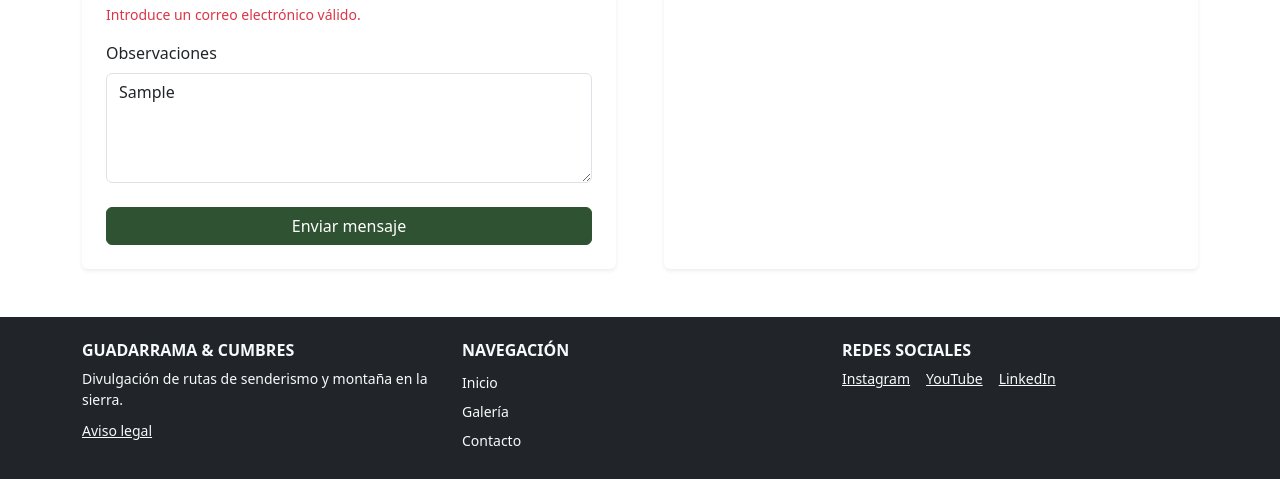
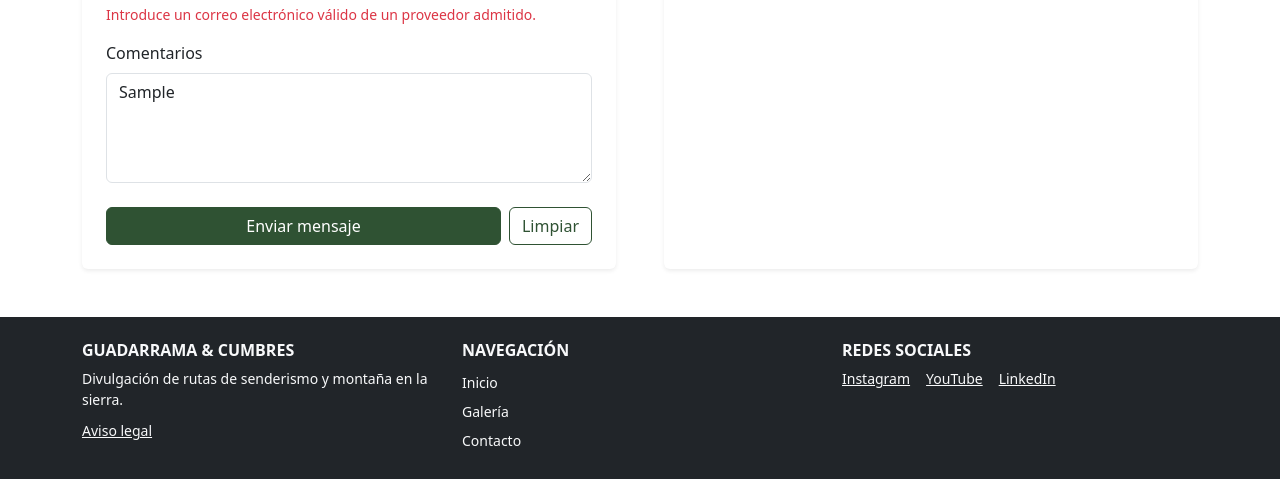
Before and after one commit to aarcesim-git/GuadarramaYCumbres, a plain HTML site: page views/contacto.html in a window 1280 px wide. Both pictures are taken after typing "Sample", "Sample", "5551234", "name@example.com", "Sample" into the empty fields and a click on the button "Enviar mensaje". Shown: the part 751-1230 px from the top of the page. Drawn offline with nearby package versions, Linux system fonts and the light colour scheme.

Commit message:
Update contacto.html

```diff
--- a/views/contacto.html
+++ b/views/contacto.html
@@ -59,13 +59,13 @@
               <div class="mb-3">
                 <label for="nombre" class="form-label">Nombre <span class="text-danger">*</span></label>
                 <input type="text" class="form-control" id="nombre" name="nombre" required placeholder="Tu nombre">
-                <div class="invalid-feedback">Introduce tu nombre (mínimo 2 letras, sin números).</div>
+                <div class="invalid-feedback">Introduce tu nombre (entre 3 y 40 letras y espacios).</div>
               </div>
 
               <div class="mb-3">
                 <label for="apellidos" class="form-label">Apellidos <span class="text-danger">*</span></label>
                 <input type="text" class="form-control" id="apellidos" name="apellidos" required placeholder="Tus apellidos">
-                <div class="invalid-feedback">Introduce tus apellidos (mínimo 2 letras, sin números).</div>
+                <div class="invalid-feedback">Introduce tus apellidos (entre 4 y 60 letras y espacios).</div>
               </div>
 
               <div class="mb-3">
@@ -77,15 +77,18 @@
               <div class="mb-3">
                 <label for="email" class="form-label">Correo electrónico <span class="text-danger">*</span></label>
                 <input type="email" class="form-control" id="email" name="email" required placeholder="nombre@correo.com">
-                <div class="invalid-feedback">Introduce un correo electrónico válido.</div>
+                <div class="invalid-feedback">Introduce un correo electrónico válido de un proveedor admitido.</div>
               </div>
 
               <div class="mb-4">
-                <label for="observaciones" class="form-label">Observaciones</label>
-                <textarea class="form-control" id="observaciones" name="observaciones" rows="4" placeholder="Indica la ruta, fecha prevista o cualquier duda..."></textarea>
+                <label for="observaciones" class="form-label">Comentarios</label>
+                <textarea class="form-control" id="observaciones" name="observaciones" rows="4" placeholder="Indica la ruta, fecha prevista o cualquier comentario..."></textarea>
               </div>
 
-              <button type="submit" class="btn btn-cumbres w-100">Enviar mensaje</button>
+              <div class="d-flex gap-2">
+                <button type="submit" class="btn btn-cumbres flex-grow-1">Enviar mensaje</button>
+                <button type="reset" id="btnLimpiarForm" class="btn btn-outline-cumbres">Limpiar</button>
+              </div>
             </form>
           </div>
         </div>
```
